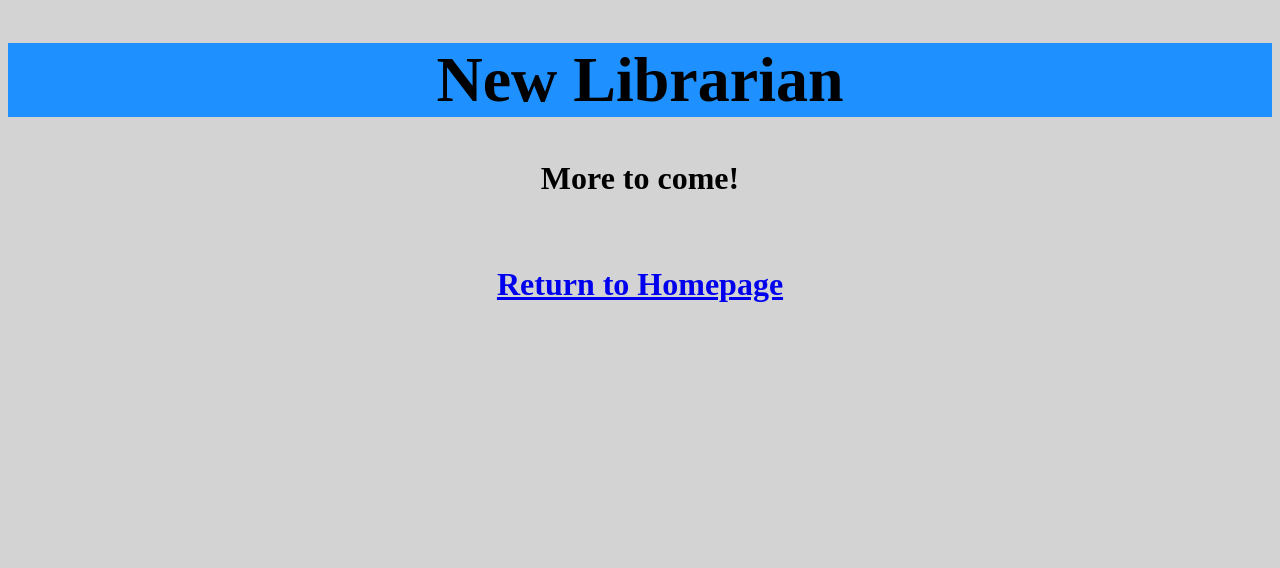
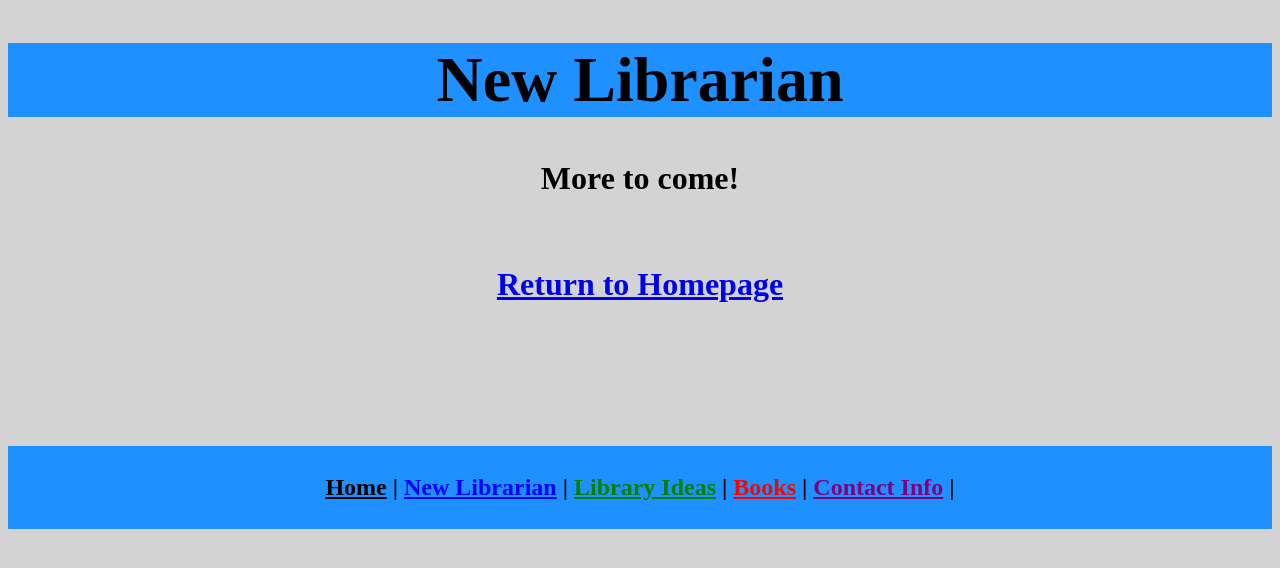
Before and after one commit to Eugenia90/Mrs.-Coyle-Professional-Website, a plain HTML site: page NewLibrarian.html in a window 1280 px wide. Drawn offline with Linux system fonts and the light colour scheme.

Commit message:
Update NewLibrarian.html

```diff
--- a/NewLibrarian.html
+++ b/NewLibrarian.html
@@ -18,4 +18,17 @@
 	<h1><center>
 	<a href ="index.html"> Return to Homepage</a>
 	</p>
+	<br>
+	<br>
+	<br>
+	<!-- Navigation Bar -->
+		<nav style="background: dodgerBlue; padding: 8px; text-align: center; font-size:16px">
+		<h1><center>
+		<a href ="index.html" style="color: black;">Home</a> |
+		<a href ="NewLibrarian.html" style="color: blue;">New Librarian</a> |
+		<a href ="LibraryIdeas.html" style="color: green;">Library Ideas</a> |
+		<a href ="Books.html" style="color: red;">Books</a> |
+		<a href ="ContactInfo.html" style="color: purple;">Contact Info</a> |
+
+		</nav>
 <html>
```
